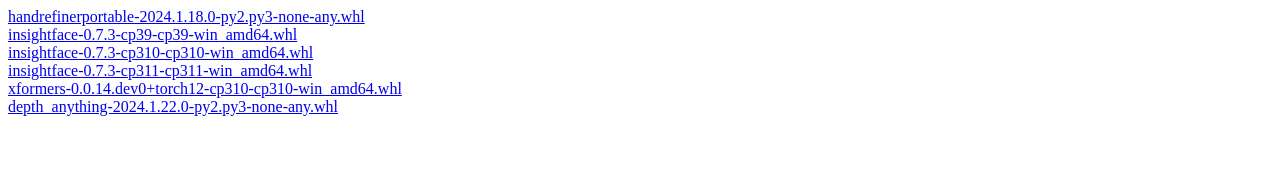
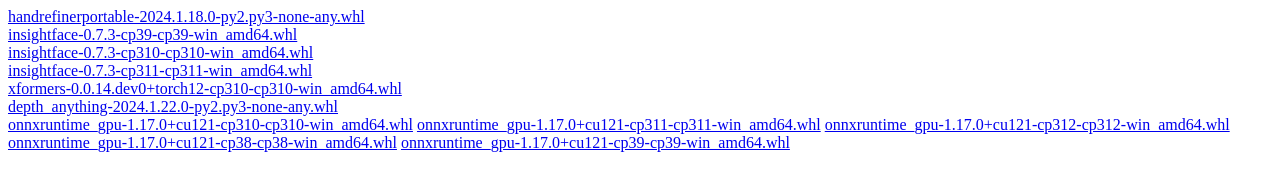
Before and after one commit to hanamizuki-ai/pypi-index, a plain HTML site: page index.html in a window 1280 px wide. Drawn offline with Linux system fonts and the light colour scheme.

Commit message:
update onnx

```diff
--- a/index.html
+++ b/index.html
@@ -1,7 +1,11 @@
-
 <a href="https://github.com/huchenlei/HandRefinerPortable/releases/download/v1.0.0/handrefinerportable-2024.1.18.0-py2.py3-none-any.whl">handrefinerportable-2024.1.18.0-py2.py3-none-any.whl</a><br>
 <a href="https://github.com/Gourieff/Assets/raw/main/Insightface/insightface-0.7.3-cp39-cp39-win_amd64.whl">insightface-0.7.3-cp39-cp39-win_amd64.whl</a><br>
 <a href="https://github.com/Gourieff/Assets/raw/main/Insightface/insightface-0.7.3-cp310-cp310-win_amd64.whl">insightface-0.7.3-cp310-cp310-win_amd64.whl</a><br>
 <a href="https://github.com/Gourieff/Assets/raw/main/Insightface/insightface-0.7.3-cp311-cp311-win_amd64.whl">insightface-0.7.3-cp311-cp311-win_amd64.whl</a><br>
 <a href="https://github.com/C43H66N12O12S2/stable-diffusion-webui/releases/download/f/xformers-0.0.14.dev0-cp310-cp310-win_amd64.whl">xformers-0.0.14.dev0+torch12-cp310-cp310-win_amd64.whl</a><br>
 <a href="https://github.com/huchenlei/Depth-Anything/releases/download/v1.0.0/depth_anything-2024.1.22.0-py2.py3-none-any.whl">depth_anything-2024.1.22.0-py2.py3-none-any.whl</a><br>
+<a href="https://huggingface.co/hanamizuki-ai/onnxruntime-gpu-releases/resolve/main/onnxruntime_gpu-1.17.0%2Bcu121-cp310-cp310-win_amd64.whl">onnxruntime_gpu-1.17.0+cu121-cp310-cp310-win_amd64.whl</a>
+<a href="https://huggingface.co/hanamizuki-ai/onnxruntime-gpu-releases/resolve/main/onnxruntime_gpu-1.17.0%2Bcu121-cp311-cp311-win_amd64.whl">onnxruntime_gpu-1.17.0+cu121-cp311-cp311-win_amd64.whl</a>
+<a href="https://huggingface.co/hanamizuki-ai/onnxruntime-gpu-releases/resolve/main/onnxruntime_gpu-1.17.0%2Bcu121-cp312-cp312-win_amd64.whl">onnxruntime_gpu-1.17.0+cu121-cp312-cp312-win_amd64.whl</a>
+<a href="https://huggingface.co/hanamizuki-ai/onnxruntime-gpu-releases/resolve/main/onnxruntime_gpu-1.17.0%2Bcu121-cp38-cp38-win_amd64.whl">onnxruntime_gpu-1.17.0+cu121-cp38-cp38-win_amd64.whl</a>
+<a href="https://huggingface.co/hanamizuki-ai/onnxruntime-gpu-releases/resolve/main/onnxruntime_gpu-1.17.0%2Bcu121-cp39-cp39-win_amd64.whl">onnxruntime_gpu-1.17.0+cu121-cp39-cp39-win_amd64.whl</a>
```
Also changed, not shown: torch.html (+0 -1 lines).
